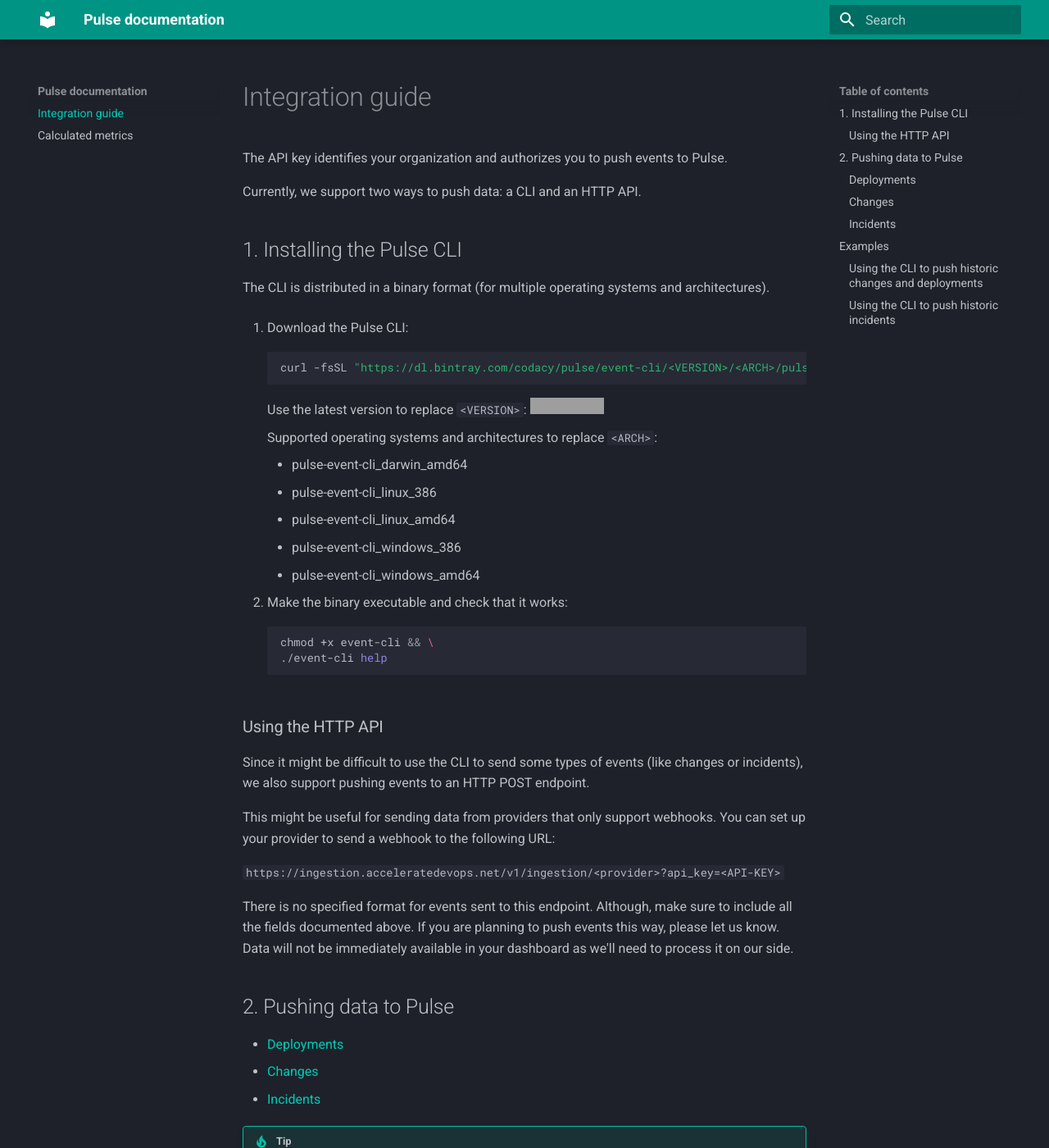
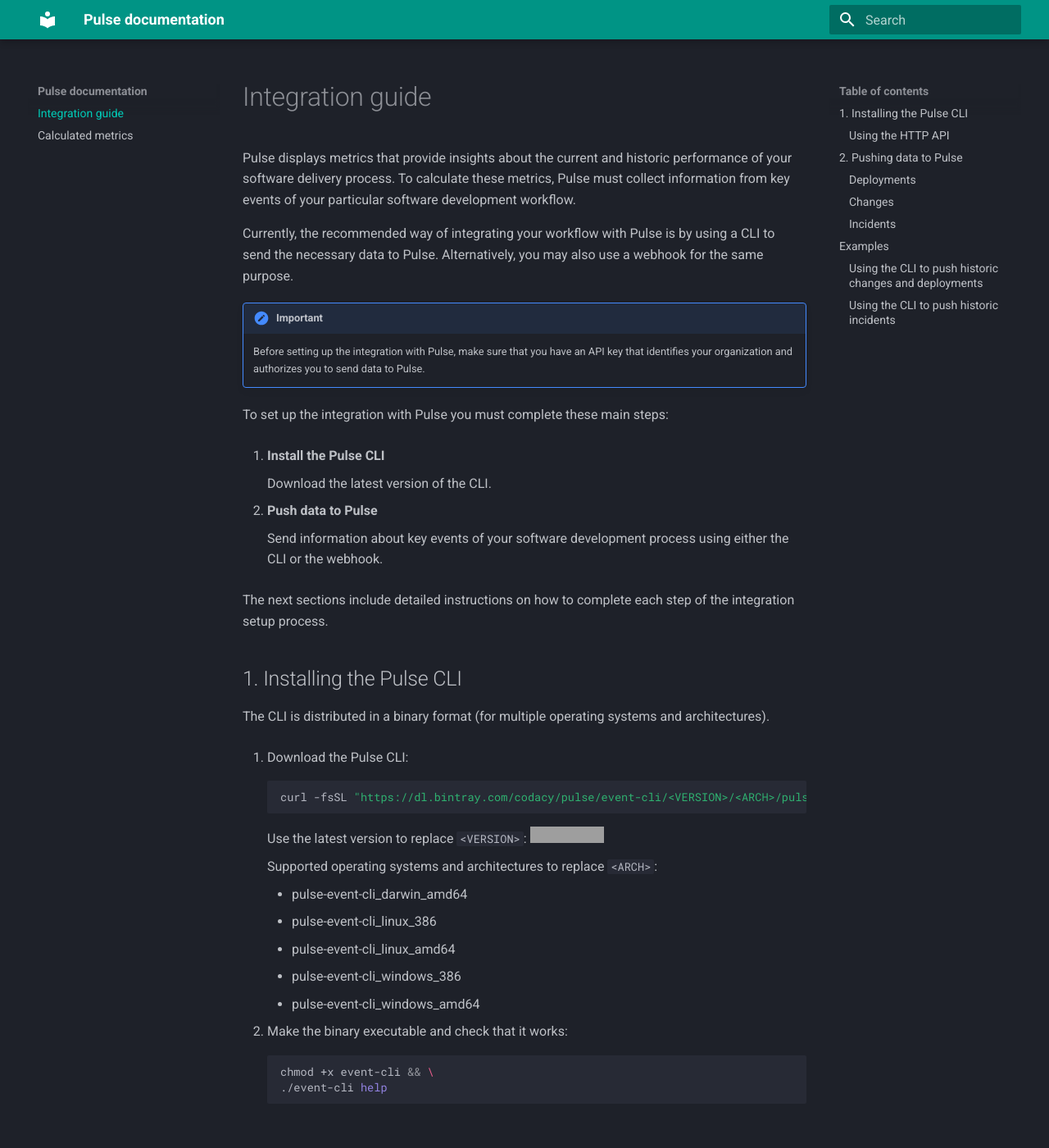
Before and after one commit to codacy/pulse-user-docs, an MkDocs documentation site: the page built from docs/index.md, in a window 1280 px wide and 1400 px high. Shown: the whole window at 82% size. Built offline with MkDocs 1.6.1 and Material for MkDocs 9.7.7, drawn with Linux system fonts in a browser that asks for light colours; some of the changed text lies outside the part shown; grey boxes are pictures that could not be loaded.

Commit message:
feature: Add intro to the integration guide
The intro clarifies why it's important to set up the integration and
provides an overview of the setup process.

```diff
--- a/docs/index.md
+++ b/docs/index.md
@@ -1,13 +1,23 @@
 # Integration guide
 
-<!-- TODO
-     The intro must explain the overall process for feeding data to pulse
-     (essentially, customers must send events with data at several stages of their
-     software development workflow) -->
+Pulse displays metrics that provide insights about the current and historic performance of your software delivery process. To calculate these metrics, Pulse must collect information from key events of your particular software development workflow.
 
-The API key identifies your organization and authorizes you to push events to Pulse.
+Currently, the recommended way of integrating your workflow with Pulse is by using a CLI to send the necessary data to Pulse. Alternatively, you may also use a webhook for the same purpose.
 
-Currently, we support two ways to push data: a CLI and an HTTP API.
+!!! important
+    Before setting up the integration with Pulse, make sure that you have an API key that identifies your organization and authorizes you to send data to Pulse.
+
+To set up the integration with Pulse you must complete these main steps:
+
+1.  **Install the Pulse CLI**
+
+    Download the latest version of the CLI.
+
+1.  **Push data to Pulse**
+
+    Send information about key events of your software development process using either the CLI or the webhook.
+
+The next sections include detailed instructions on how to complete each step of the integration setup process.
 
 ## 1. Installing the Pulse CLI
 
@@ -51,7 +61,7 @@
 
 `https://ingestion.acceleratedevops.net/v1/ingestion/<provider>?api_key=<API-KEY>`
 
-There is no specified format for events sent to this endpoint. Although, make sure to include all the fields documented above. If you are planning to push events this way, please let us know. Data will not be immediately available in your dashboard as we'll need to process it on our side.
+There is no specified format for events sent to this endpoint. Although, make sure to include all the fields documented below. If you are planning to push events this way, please let us know. Data will not be immediately available in your dashboard as we'll need to process it on our side.
 
 ## 2. Pushing data to Pulse
 
```
